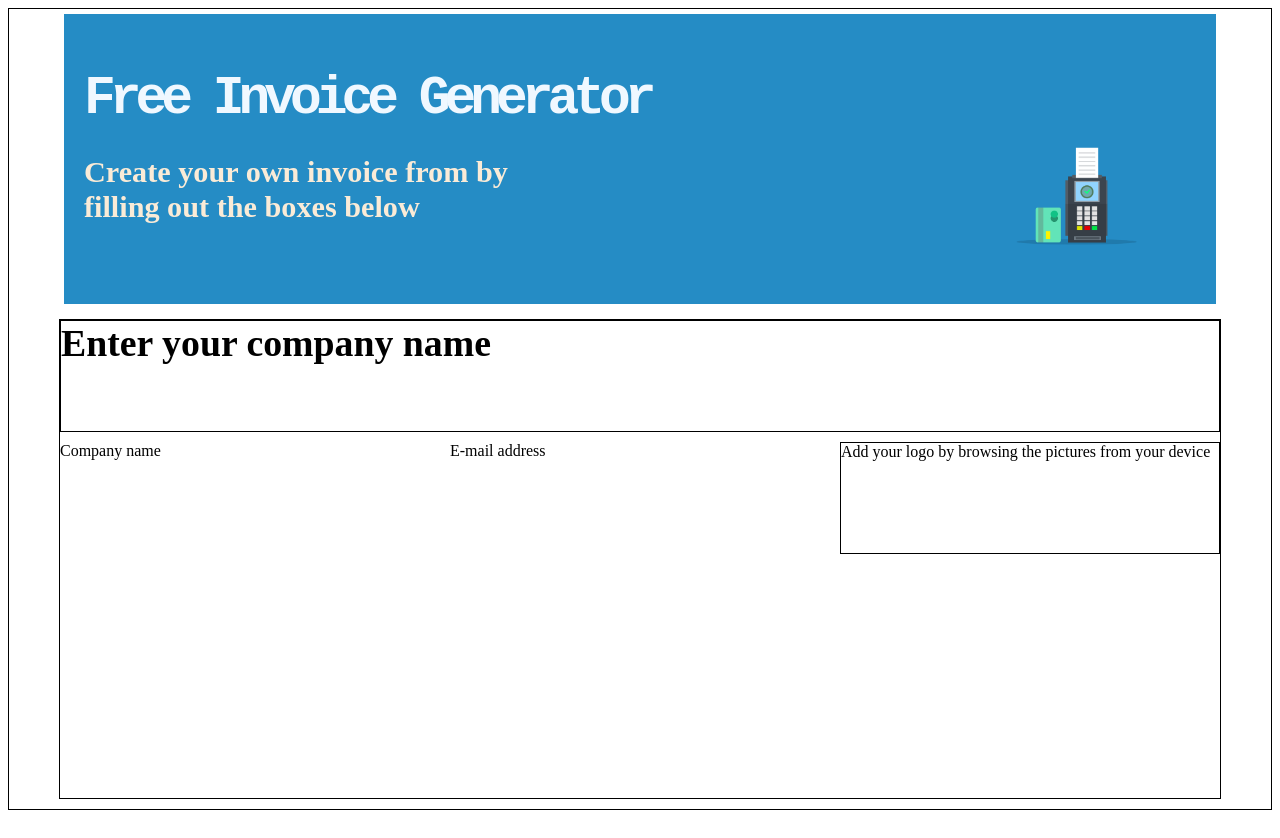
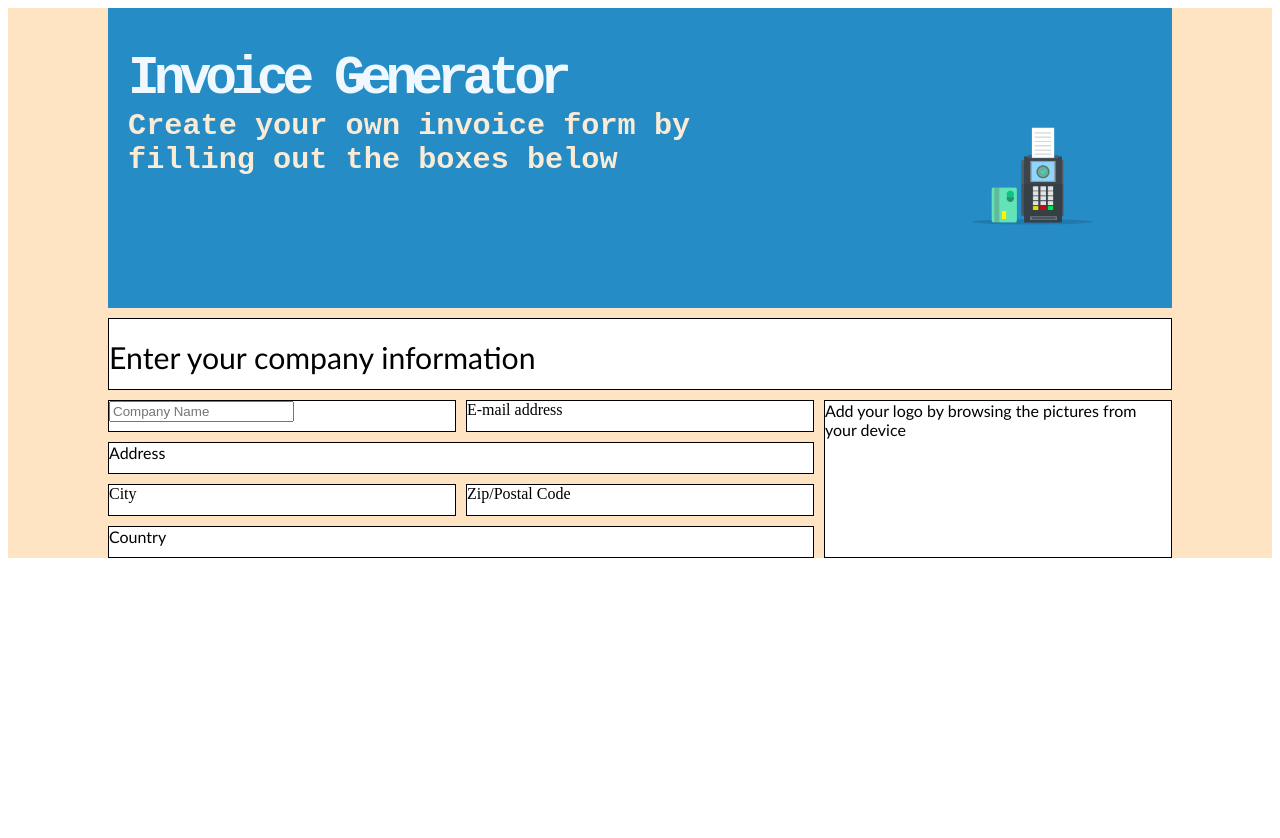
Before and after one commit to janjicc/my-invoice-app, a plain HTML site: page index.html in a window 1280 px wide. Shown: the top 838 px of the page. Drawn offline with Linux system fonts and the light colour scheme.

Commit message:
Created layout for the first part of the form

```diff
--- a/index.html
+++ b/index.html
@@ -3,7 +3,7 @@
         <head>
             <meta charset="utf-8">
             <meta name="viewport" content="width=device-width, initial-scale=1">
-            <title> Invoicing template </title>
+            <title> Invoice Generator </title>
             <link href="styles/style.css" rel="stylesheet">
         </head>
 
@@ -17,38 +17,45 @@
 
         <header class="header">
 
-            <h1 class="first-heading">
-                Free Invoice Generator
+            <h1>
+                <div class="first-heading"> Invoice Generator </div>
+
+                <img src="images/heading-picture.png" class="heading-picture">
+
+                <div class="second-heading"> Create your own invoice form by <br>
+                    filling out the boxes below</div>
+
             </h1>
-
-            <img src="images/heading-picture.png" class="heading-picture">
-
-            <h2 class="second-heading">
-                Create your own invoice from by <br>
-                filling out the boxes below
-            </h2>
-
 
         </header>
 
         <div class="form-stage1">
             <div class="first-form-text">
-                Enter your company name
+                Enter your company information
             </div>
-            <div>
-                Company name
+            <div class="company-field">
+                <input type="text" class="company-pholder" placeholder="Company Name">
             </div>
-            <div>
+            <div class="email-field">
                 E-mail address
             </div>
             <div class="first-form-picture">
                 Add your logo by browsing the pictures from your device
             </div>
+            <div class="address-field">
+                Address
+            </div>
+            <div class="city-field">
+                City
+            </div>
+            <div class="zip-field">
+                Zip/Postal Code
+            </div>
+            <div class="country-field">
+                Country
+            </div>
         </div>
 
-        <div>
-
-        </div>
 
 
         </div>
--- a/styles/style.css
+++ b/styles/style.css
@@ -1,20 +1,62 @@
+body {
+    min-height: 200vh;
+}
+
 .container {
     display: grid;
-    min-height: 100vh;
+    background-color: bisque;
+    min-height: auto;
     grid-template-columns: 1fr 1fr 1fr;
     grid-template-rows: 300px 1fr;
     gap: 10px;
-    padding-left: 50px;
-    padding-right: 50px;
-    border: 1px solid #000000;
+    padding-left: 100px;
+    padding-right: 100px;
+}
+
+
+header {
+    display: grid;
+    grid-gap: 10px;
+    background-color: #258cc5;
+    font-style: initial;
+    padding: 20px;
+    min-height: auto;
+    grid-template-columns: 1fr;
+    grid-template-rows: 2fr;
+    grid-column-start: 1;
+    grid-column-end: 4;
+}
+
+header > h1 > div.first-heading {
+    font-family: 'Courier New', Courier, monospace;
+    font-style: initial;
+    font-size: 14mm;
+    color: aliceblue;
+    letter-spacing: -6px;
+    margin-bottom: 0cm;
+}
+
+header > h1 > div.second-heading {
+    font-family: 'Courier New', Courier, monospace;
+    font-size: 8mm;
+    color: antiquewhite;
+}
+
+header > h1 > img.heading-picture {
+
+    display: block;
+    float: right;
+    width: 200px;
+    height: auto;
+    margin-right: 20px;
+    margin-bottom: 50%;
 }
 
 .form-stage1 {
     display: grid;
     grid-gap: 10px;
     grid-template-columns: 1fr 1fr 1fr;
-    grid-template-rows: 1fr 1fr 1fr 1fr;
-    border: 1px solid #000000;
+    grid-template-rows: auto auto auto 1fr;
     grid-column-start: 1;
     grid-column-end: 4;
 
@@ -23,59 +65,53 @@
 .form-stage1 > div.first-form-text {
     display: grid;
     grid-gap: 10px;
+    background-color: white;
+    border: 1px solid #000000;
     grid-template-columns: 1fr;
     grid-template-rows: 1fr;
     border: 1px solid #000000;
     grid-column-start: 1;
     grid-column-end: 4;
-    font-weight: bold;
-    font-size: 10mm;
+    font-family: 'Gill Sans', 'Gill Sans MT', Calibri, 'Trebuchet MS', sans-serif;
+    font-weight: normal;
+    font-size: 8mm;
+    padding-top: 20px;
+    height: 50px;
 }
 
 .form-stage1 > div.first-form-picture {
     display: grid;
+    font-family: 'Gill Sans', 'Gill Sans MT', Calibri, 'Trebuchet MS', sans-serif;
+    background-color: white;
     grid-gap: 10px;
+    height: auto;
     grid-template-columns: 1fr;
     grid-template-rows: 1fr;
     border: 1px solid #000000;
     grid-column-start: 3;
     grid-column-end: 4;
     grid-row-start: 2;
-    grid-row-end: 3;
+    grid-row-end: 6;
 }
 
-header {
-    display: block;
-    background-color: #258cc5;
-    font-style: initial;
-    border: 5px solid rgb(255, 255, 255);
-    padding: 20px;
-    min-height: auto;
+.form-stage1 > div.address-field, .form-stage1 > div.country-field {
+    display: grid;
+    border: 1px solid #000000;
+    background-color: white;
+    grid-template-columns: 1fr;
+    grid-template-rows: 1fr;
+    font-family: 'Gill Sans', 'Gill Sans MT', Calibri, 'Trebuchet MS', sans-serif;
+    border: 1px solid #000000;
     grid-column-start: 1;
-    grid-column-end: 4;
+    grid-column-end: 3;
+    height: 30px;
 }
 
-header > h1.first-heading {
-    font-family: 'Courier New', Courier, monospace;
-    font-style: initial;
-    font-size: 14mm;
-    color: aliceblue;
-    letter-spacing: -6px;
-    margin-bottom: 0cm;
+.form-stage1 > div.company-field, .form-stage1 > div.zip-field,
+.form-stage1 > div.city-field,
+.form-stage1 > div.email-field {
+    display: block;
+    border: 1px solid #000000;
+    background-color: white;
+    height: 30px;
 }
-
-header > h2.second-heading {
-    font-size: 8mm;
-    color: antiquewhite;
-}
-
-header > img.heading-picture {
-
-    display: block;
-    float: right;
-    width: 200px;
-    height: auto;
-    margin-right: 20px;
-    margin-top: ;
-    margin-bottom: 50%;
-}
```
